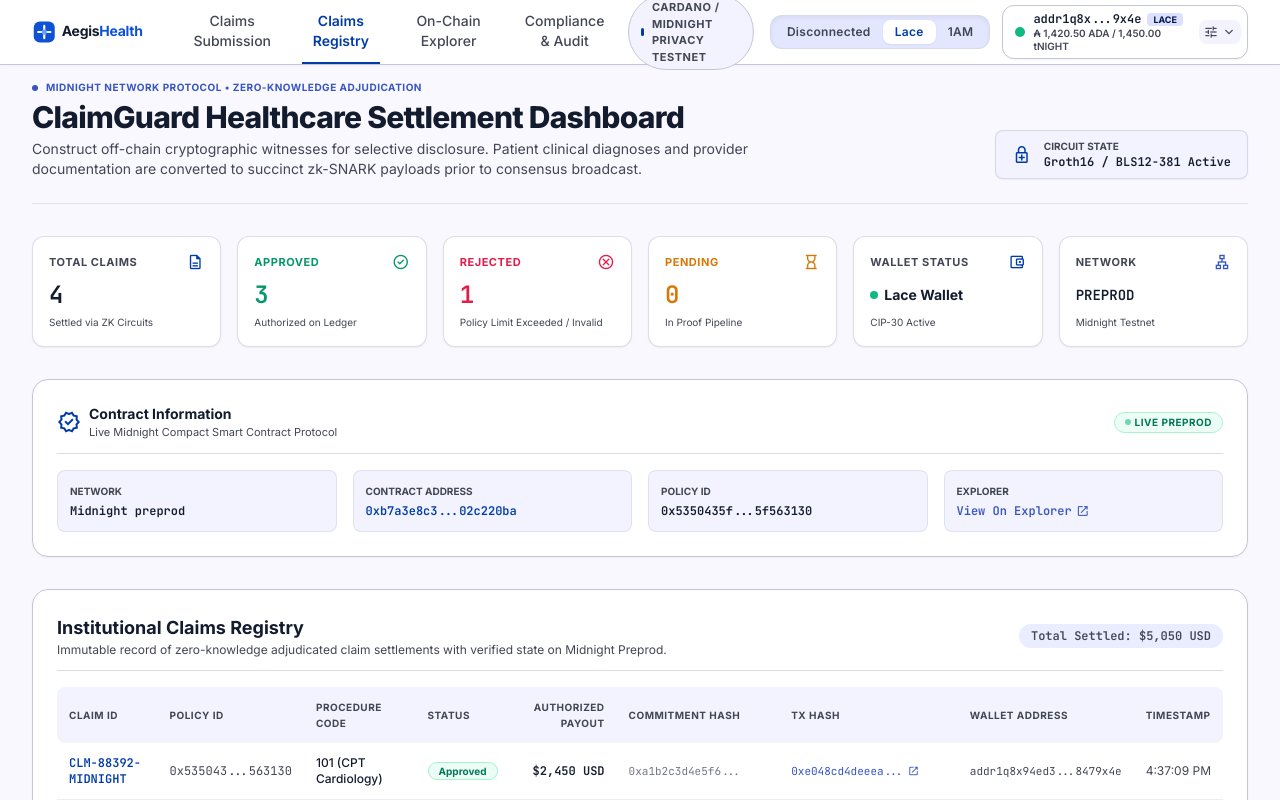
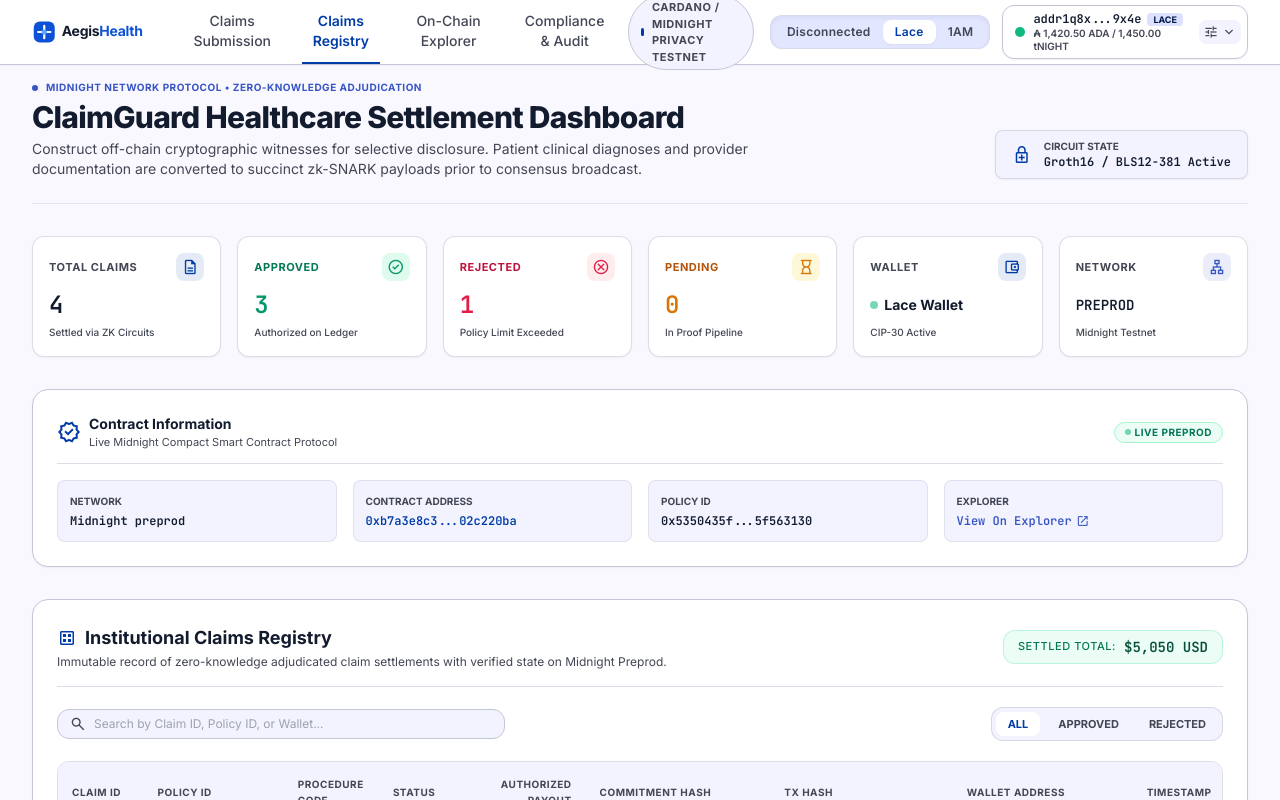
Before and after one commit to mithabavkarakash-coder/claimguard, a React (Vite) app in the folder frontend/: page / in a window 1280 px wide. Both pictures are taken after a click on the button "Claims Registry". Shown: the top 800 px of the page. Built offline with nearby package versions, Linux system fonts and the light colour scheme; no server answers.

Commit message:
style(frontend): enhance UI components with interactive filtering, glassmorphic cards, and hash copy actions

```diff
--- a/frontend/src/components/ClaimsRegistryTable.tsx
+++ b/frontend/src/components/ClaimsRegistryTable.tsx
@@ -1,4 +1,4 @@
-import React from 'react';
+import React, { useState } from 'react';
 
 export type ClaimStatusType = 'Approved' | 'Rejected' | 'Pending' | 'Submitted' | 'Under Review';
 
@@ -25,6 +25,16 @@
 }
 
 export const ClaimsRegistryTable: React.FC<ClaimsRegistryTableProps> = ({ currentClaim }) => {
+  const [searchFilter, setSearchFilter] = useState('');
+  const [statusFilter, setStatusFilter] = useState<string>('ALL');
+  const [copiedField, setCopiedField] = useState<string | null>(null);
+
+  const handleCopy = (text: string, key: string) => {
+    navigator.clipboard.writeText(text);
+    setCopiedField(key);
+    setTimeout(() => setCopiedField(null), 2000);
+  };
+
   const initialRecords: ClaimRegistryRecord[] = [
     {
       id: "CLM-88392-MIDNIGHT",
@@ -72,30 +82,46 @@
     }
   ];
 
+  const filteredRecords = initialRecords.filter((rec) => {
+    const matchesSearch =
+      rec.id.toLowerCase().includes(searchFilter.toLowerCase()) ||
+      rec.policyId.toLowerCase().includes(searchFilter.toLowerCase()) ||
+      rec.procedureCode.toLowerCase().includes(searchFilter.toLowerCase()) ||
+      rec.walletAddress.toLowerCase().includes(searchFilter.toLowerCase());
+
+    const matchesStatus = statusFilter === 'ALL' || rec.status.toUpperCase() === statusFilter;
+
+    return matchesSearch && matchesStatus;
+  });
+
   const getStatusBadge = (status: ClaimStatusType) => {
     switch (status) {
       case 'Approved':
         return (
-          <span className="px-2.5 py-0.5 rounded-full bg-emerald-50 text-emerald-700 font-bold text-[10px] border border-emerald-200">
+          <span className="inline-flex items-center gap-1 px-2.5 py-0.5 rounded-full bg-emerald-50 text-emerald-700 font-bold text-[10px] border border-emerald-200/80 shadow-xs">
+            <span className="w-1.5 h-1.5 rounded-full bg-emerald-500"></span>
             Approved
           </span>
         );
       case 'Rejected':
         return (
-          <span className="px-2.5 py-0.5 rounded-full bg-rose-50 text-rose-700 font-bold text-[10px] border border-rose-200">
+          <span className="inline-flex items-center gap-1 px-2.5 py-0.5 rounded-full bg-rose-50 text-rose-700 font-bold text-[10px] border border-rose-200/80 shadow-xs">
+            <span className="w-1.5 h-1.5 rounded-full bg-rose-500"></span>
             Rejected
           </span>
         );
       case 'Pending':
       case 'Under Review':
         return (
-          <span className="px-2.5 py-0.5 rounded-full bg-amber-50 text-amber-700 font-bold text-[10px] border border-amber-200">
+          <span className="inline-flex items-center gap-1 px-2.5 py-0.5 rounded-full bg-amber-50 text-amber-700 font-bold text-[10px] border border-amber-200/80 shadow-xs">
+            <span className="w-1.5 h-1.5 rounded-full bg-amber-500 animate-pulse"></span>
             {status}
           </span>
         );
       case 'Submitted':
         return (
-          <span className="px-2.5 py-0.5 rounded-full bg-blue-50 text-blue-700 font-bold text-[10px] border border-blue-200">
+          <span className="inline-flex items-center gap-1 px-2.5 py-0.5 rounded-full bg-blue-50 text-blue-700 font-bold text-[10px] border border-blue-200/80 shadow-xs">
+            <span className="w-1.5 h-1.5 rounded-full bg-blue-500"></span>
             Submitted
           </span>
         );
@@ -104,61 +130,129 @@
     }
   };
 
+  const totalSettledAmount = filteredRecords
+    .filter(r => r.status === 'Approved')
+    .reduce((acc, curr) => acc + curr.amount, 0);
+
   return (
-    <div className="bg-surface-container-lowest rounded-2xl p-6 border border-outline-variant shadow-sm space-y-4">
-      <div className="flex flex-col sm:flex-row sm:items-center justify-between gap-2 border-b border-outline-variant/60 pb-3">
+    <div className="bg-surface-container-lowest rounded-2xl p-6 border border-outline-variant shadow-sm space-y-5">
+      {/* Table Title & Summary Header */}
+      <div className="flex flex-col sm:flex-row sm:items-center justify-between gap-4 border-b border-outline-variant/60 pb-4">
         <div>
+          <div className="flex items-center gap-2">
+            <span className="material-symbols-outlined text-primary text-xl">dataset</span>
             <h2 className="text-lg font-bold text-on-surface">Institutional Claims Registry</h2>
-          <p className="text-xs text-on-surface-variant">Immutable record of zero-knowledge adjudicated claim settlements with verified state on Midnight Preprod.</p>
           </div>
-        <span className="px-3 py-1 bg-surface-container text-on-surface-variant text-xs font-mono font-semibold rounded-full self-start sm:self-auto">
-          Total Settled: ${initialRecords.filter(r => r.status === 'Approved').reduce((acc, curr) => acc + curr.amount, 0).toLocaleString()} USD
-        </span>
+          <p className="text-xs text-on-surface-variant mt-0.5">
+            Immutable record of zero-knowledge adjudicated claim settlements with verified state on Midnight Preprod.
+          </p>
+        </div>
+        <div className="flex items-center gap-2 bg-emerald-50 text-emerald-800 px-3.5 py-1.5 rounded-xl border border-emerald-200/70 shadow-2xs self-start sm:self-auto">
+          <span className="text-[11px] font-medium uppercase tracking-wider text-emerald-700">Settled Total:</span>
+          <span className="font-mono text-sm font-bold text-emerald-900 font-tnum">${totalSettledAmount.toLocaleString()} USD</span>
+        </div>
       </div>
 
-      <div className="overflow-x-auto">
+      {/* Filter and Search Bar */}
+      <div className="flex flex-col sm:flex-row items-stretch sm:items-center justify-between gap-3">
+        {/* Search Input */}
+        <div className="relative flex-1 max-w-md">
+          <span className="material-symbols-outlined absolute left-3 top-1/2 -translate-y-1/2 text-on-surface-variant text-[18px]">
+            search
+          </span>
+          <input
+            type="text"
+            value={searchFilter}
+            onChange={(e) => setSearchFilter(e.target.value)}
+            placeholder="Search by Claim ID, Policy ID, or Wallet..."
+            className="w-full pl-9 pr-3 py-1.5 text-xs bg-surface-container-low border border-outline-variant rounded-xl focus:outline-none focus:ring-2 focus:ring-primary/20 focus:border-primary transition-all"
+          />
+        </div>
+
+        {/* Status Filter Buttons */}
+        <div className="flex items-center gap-1.5 bg-surface-container-low p-1 rounded-xl border border-outline-variant/60 self-start sm:self-auto">
+          {['ALL', 'APPROVED', 'REJECTED'].map((st) => (
+            <button
+              key={st}
+              onClick={() => setStatusFilter(st)}
+              className={`px-3 py-1 text-[11px] font-bold rounded-lg transition-all cursor-pointer ${
+                statusFilter === st
+                  ? 'bg-surface-container-lowest text-primary shadow-2xs'
+                  : 'text-on-surface-variant hover:text-on-surface'
+              }`}
+            >
+              {st}
+            </button>
+          ))}
+        </div>
+      </div>
+
+      {/* Registry Table */}
+      <div className="overflow-x-auto rounded-xl border border-outline-variant/60">
         <table className="w-full text-left text-xs font-sans">
           <thead className="bg-surface-container-low text-on-surface-variant uppercase text-[10px] font-bold tracking-wider">
             <tr>
-              <th className="p-3 rounded-l-lg">Claim ID</th>
-              <th className="p-3">Policy ID</th>
-              <th className="p-3">Procedure Code</th>
-              <th className="p-3">Status</th>
-              <th className="p-3 text-right">Authorized Payout</th>
-              <th className="p-3">Commitment Hash</th>
-              <th className="p-3">Tx Hash</th>
-              <th className="p-3">Wallet Address</th>
-              <th className="p-3 rounded-r-lg">Timestamp</th>
+              <th className="p-3.5">Claim ID</th>
+              <th className="p-3.5">Policy ID</th>
+              <th className="p-3.5">Procedure Code</th>
+              <th className="p-3.5">Status</th>
+              <th className="p-3.5 text-right">Authorized Payout</th>
+              <th className="p-3.5">Commitment Hash</th>
+              <th className="p-3.5">Tx Hash</th>
+              <th className="p-3.5">Wallet Address</th>
+              <th className="p-3.5">Timestamp</th>
             </tr>
           </thead>
-          <tbody className="divide-y divide-outline-variant/30">
-            {initialRecords.map((rec) => (
-              <tr key={rec.id} className="hover:bg-surface-container-low/60 transition-colors">
-                <td className="p-3 font-mono font-bold text-primary">{rec.id}</td>
-                <td className="p-3 font-mono text-on-surface-variant">{rec.policyId}</td>
-                <td className="p-3 font-medium text-on-surface">{rec.procedureCode}</td>
-                <td className="p-3">
-                  {getStatusBadge(rec.status)}
-                </td>
-                <td className="p-3 text-right font-mono font-bold text-on-surface font-tnum">
+          <tbody className="divide-y divide-outline-variant/30 bg-surface-container-lowest">
+            {filteredRecords.length > 0 ? (
+              filteredRecords.map((rec) => (
+                <tr key={rec.id} className="hover:bg-slate-50/80 transition-colors">
+                  <td className="p-3.5 font-mono font-bold text-primary">{rec.id}</td>
+                  <td className="p-3.5 font-mono text-on-surface-variant text-[11px]">{rec.policyId}</td>
+                  <td className="p-3.5 font-medium text-on-surface">{rec.procedureCode}</td>
+                  <td className="p-3.5">{getStatusBadge(rec.status)}</td>
+                  <td className="p-3.5 text-right font-mono font-bold text-on-surface font-tnum">
                     ${rec.amount.toLocaleString()} USD
                   </td>
-                <td className="p-3 font-mono text-outline text-[11px]">{rec.commitment}</td>
-                <td className="p-3 font-mono text-secondary text-[11px]">
+                  <td className="p-3.5 font-mono text-slate-500 text-[11px]">
+                    <div className="flex items-center gap-1">
+                      <span>{rec.commitment}</span>
+                      <button
+                        onClick={() => handleCopy(rec.commitment, `cm-${rec.id}`)}
+                        className="text-slate-400 hover:text-primary transition-colors cursor-pointer"
+                        title="Copy Commitment Hash"
+                      >
+                        <span className="material-symbols-outlined text-[14px]">
+                          {copiedField === `cm-${rec.id}` ? 'check' : 'content_copy'}
+                        </span>
+                      </button>
+                    </div>
+                  </td>
+                  <td className="p-3.5 font-mono text-secondary text-[11px]">
                     <a
                       href={`https://preprod.midnight.network/tx/${rec.txHash}`}
                       target="_blank"
                       rel="noopener noreferrer"
-                    className="hover:underline flex items-center gap-1"
+                      className="hover:underline inline-flex items-center gap-1 font-medium"
                     >
                       <span>{rec.txHash}</span>
                       <span className="material-symbols-outlined text-[12px]">open_in_new</span>
                     </a>
                   </td>
-                <td className="p-3 font-mono text-on-surface-variant text-[11px]">{rec.walletAddress}</td>
-                <td className="p-3 text-on-surface-variant whitespace-nowrap">{rec.timestamp}</td>
+                  <td className="p-3.5 font-mono text-on-surface-variant text-[11px]">{rec.walletAddress}</td>
+                  <td className="p-3.5 text-on-surface-variant whitespace-nowrap text-[11px] font-mono">{rec.timestamp}</td>
                 </tr>
-            ))}
+              ))
+            ) : (
+              <tr>
+                <td colSpan={9} className="p-8 text-center text-on-surface-variant">
+                  <div className="flex flex-col items-center gap-2">
+                    <span className="material-symbols-outlined text-slate-300 text-3xl">filter_alt_off</span>
+                    <p className="text-xs font-medium">No matching claim records found.</p>
+                  </div>
+                </td>
+              </tr>
+            )}
           </tbody>
         </table>
       </div>
--- a/frontend/src/components/DashboardStatsOverview.tsx
+++ b/frontend/src/components/DashboardStatsOverview.tsx
@@ -24,88 +24,100 @@
   return (
     <div className="grid grid-cols-2 md:grid-cols-3 lg:grid-cols-6 gap-4">
       {/* Total Claims */}
-      <div className="bg-surface-container-lowest rounded-xl p-4 border border-outline-variant/60 shadow-sm flex flex-col justify-between">
+      <div className="bg-surface-container-lowest rounded-xl p-4 border border-outline-variant/60 shadow-sm glass-card flex flex-col justify-between">
         <div className="flex items-center justify-between text-on-surface-variant text-[11px] font-bold uppercase tracking-wider">
           <span>Total Claims</span>
+          <div className="w-7 h-7 rounded-lg bg-primary/10 flex items-center justify-center">
             <span className="material-symbols-outlined text-[18px] text-primary">description</span>
           </div>
-        <div className="mt-2 text-2xl font-extrabold text-on-surface font-mono">
+        </div>
+        <div className="mt-2 text-2xl font-extrabold text-on-surface font-mono font-tnum">
           {totalClaimsCount}
         </div>
-        <div className="text-[10px] text-on-surface-variant mt-1">
+        <div className="text-[10px] text-on-surface-variant mt-1 font-medium">
           Settled via ZK Circuits
         </div>
       </div>
 
       {/* Approved Claims */}
-      <div className="bg-surface-container-lowest rounded-xl p-4 border border-outline-variant/60 shadow-sm flex flex-col justify-between">
-        <div className="flex items-center justify-between text-emerald-600 text-[11px] font-bold uppercase tracking-wider">
+      <div className="bg-surface-container-lowest rounded-xl p-4 border border-outline-variant/60 shadow-sm glass-card flex flex-col justify-between">
+        <div className="flex items-center justify-between text-emerald-700 text-[11px] font-bold uppercase tracking-wider">
           <span>Approved</span>
+          <div className="w-7 h-7 rounded-lg bg-emerald-100/70 flex items-center justify-center">
             <span className="material-symbols-outlined text-[18px] text-emerald-600">check_circle</span>
           </div>
-        <div className="mt-2 text-2xl font-extrabold text-emerald-600 font-mono">
+        </div>
+        <div className="mt-2 text-2xl font-extrabold text-emerald-600 font-mono font-tnum">
           {approvedCount}
         </div>
-        <div className="text-[10px] text-on-surface-variant mt-1">
+        <div className="text-[10px] text-on-surface-variant mt-1 font-medium">
           Authorized on Ledger
         </div>
       </div>
 
       {/* Rejected Claims */}
-      <div className="bg-surface-container-lowest rounded-xl p-4 border border-outline-variant/60 shadow-sm flex flex-col justify-between">
-        <div className="flex items-center justify-between text-rose-600 text-[11px] font-bold uppercase tracking-wider">
+      <div className="bg-surface-container-lowest rounded-xl p-4 border border-outline-variant/60 shadow-sm glass-card flex flex-col justify-between">
+        <div className="flex items-center justify-between text-rose-700 text-[11px] font-bold uppercase tracking-wider">
           <span>Rejected</span>
+          <div className="w-7 h-7 rounded-lg bg-rose-100/70 flex items-center justify-center">
             <span className="material-symbols-outlined text-[18px] text-rose-600">cancel</span>
           </div>
-        <div className="mt-2 text-2xl font-extrabold text-rose-600 font-mono">
+        </div>
+        <div className="mt-2 text-2xl font-extrabold text-rose-600 font-mono font-tnum">
           {rejectedCount}
         </div>
-        <div className="text-[10px] text-on-surface-variant mt-1">
-          Policy Limit Exceeded / Invalid
+        <div className="text-[10px] text-on-surface-variant mt-1 font-medium">
+          Policy Limit Exceeded
         </div>
       </div>
 
       {/* Pending Claims */}
-      <div className="bg-surface-container-lowest rounded-xl p-4 border border-outline-variant/60 shadow-sm flex flex-col justify-between">
-        <div className="flex items-center justify-between text-amber-600 text-[11px] font-bold uppercase tracking-wider">
+      <div className="bg-surface-container-lowest rounded-xl p-4 border border-outline-variant/60 shadow-sm glass-card flex flex-col justify-between">
+        <div className="flex items-center justify-between text-amber-700 text-[11px] font-bold uppercase tracking-wider">
           <span>Pending</span>
+          <div className="w-7 h-7 rounded-lg bg-amber-100/70 flex items-center justify-center">
             <span className="material-symbols-outlined text-[18px] text-amber-600">hourglass_empty</span>
           </div>
-        <div className="mt-2 text-2xl font-extrabold text-amber-600 font-mono">
+        </div>
+        <div className="mt-2 text-2xl font-extrabold text-amber-600 font-mono font-tnum">
           {pendingCount}
         </div>
-        <div className="text-[10px] text-on-surface-variant mt-1">
+        <div className="text-[10px] text-on-surface-variant mt-1 font-medium">
           In Proof Pipeline
         </div>
       </div>
 
       {/* Wallet Status */}
-      <div className="bg-surface-container-lowest rounded-xl p-4 border border-outline-variant/60 shadow-sm flex flex-col justify-between">
+      <div className="bg-surface-container-lowest rounded-xl p-4 border border-outline-variant/60 shadow-sm glass-card flex flex-col justify-between">
         <div className="flex items-center justify-between text-on-surface-variant text-[11px] font-bold uppercase tracking-wider">
-          <span>Wallet Status</span>
+          <span>Wallet</span>
+          <div className="w-7 h-7 rounded-lg bg-primary/10 flex items-center justify-center">
             <span className="material-symbols-outlined text-[18px] text-primary">account_balance_wallet</span>
           </div>
+        </div>
         <div className="mt-2 flex items-center gap-1.5">
-          <span className={`w-2 h-2 rounded-full ${walletConnected ? 'bg-emerald-500' : 'bg-rose-500'}`}></span>
+          <span className={`w-2 h-2 rounded-full ${walletConnected ? 'bg-emerald-500 animate-pulse' : 'bg-rose-500'}`}></span>
           <span className="text-sm font-bold text-on-surface truncate">
             {walletConnected ? (walletProvider ? `${walletProvider} Wallet` : 'Connected') : 'Disconnected'}
           </span>
         </div>
-        <div className="text-[10px] text-on-surface-variant mt-1 truncate">
+        <div className="text-[10px] text-on-surface-variant mt-1 truncate font-medium">
           {walletConnected ? 'CIP-30 Active' : 'Connect Wallet'}
         </div>
       </div>
 
       {/* Network Status */}
-      <div className="bg-surface-container-lowest rounded-xl p-4 border border-outline-variant/60 shadow-sm flex flex-col justify-between">
+      <div className="bg-surface-container-lowest rounded-xl p-4 border border-outline-variant/60 shadow-sm glass-card flex flex-col justify-between">
         <div className="flex items-center justify-between text-on-surface-variant text-[11px] font-bold uppercase tracking-wider">
           <span>Network</span>
+          <div className="w-7 h-7 rounded-lg bg-secondary/10 flex items-center justify-center">
             <span className="material-symbols-outlined text-[18px] text-secondary">lan</span>
+          </div>
         </div>
         <div className="mt-2 text-sm font-bold text-on-surface font-mono truncate">
           {contractConfig.network.toUpperCase()}
         </div>
-        <div className="text-[10px] text-on-surface-variant mt-1 truncate">
+        <div className="text-[10px] text-on-surface-variant mt-1 truncate font-medium">
           Midnight Testnet
         </div>
       </div>
--- a/frontend/src/index.css
+++ b/frontend/src/index.css
@@ -5,8 +5,8 @@
   }
   body {
     overscroll-behavior: none;
-    background-color: #faf8ff;
-    color: #131b2e;
+    background-color: #f7f9fc;
+    color: #0f172a;
     font-family: 'Inter', system-ui, -apple-system, sans-serif;
   }
 }
@@ -17,14 +17,34 @@
 }
 
 .glass-panel {
-  background: #ffffff;
-  border: 1px solid #c3c6d7;
+  background: rgba(255, 255, 255, 0.85);
+  backdrop-filter: blur(12px);
+  -webkit-backdrop-filter: blur(12px);
+  border: 1px solid rgba(226, 232, 240, 0.8);
   border-radius: 1rem;
-  box-shadow: 0 1px 3px 0 rgba(15, 23, 42, 0.04), 0 1px 2px -1px rgba(15, 23, 42, 0.02);
+  box-shadow: 0 4px 20px -2px rgba(15, 23, 42, 0.05), 0 2px 6px -1px rgba(15, 23, 42, 0.03);
+}
+
+.glass-card {
+  transition: all 0.25s cubic-bezier(0.16, 1, 0.3, 1);
+}
+
+.glass-card:hover {
+  transform: translateY(-2px);
+  box-shadow: 0 12px 28px -4px rgba(15, 23, 42, 0.08), 0 4px 12px -2px rgba(15, 23, 42, 0.04);
 }
 
 .code-font {
-  font-family: 'JetBrains Mono', monospace;
+  font-family: 'JetBrains Mono', 'Fira Code', monospace;
+}
+
+@keyframes pulseGlow {
+  0%, 100% { opacity: 0.4; transform: scale(1); }
+  50% { opacity: 0.8; transform: scale(1.03); }
+}
+
+.animate-pulse-glow {
+  animation: pulseGlow 3s ease-in-out infinite;
 }
 
 ::-webkit-scrollbar {
@@ -32,12 +52,12 @@
   height: 6px;
 }
 ::-webkit-scrollbar-track {
-  background: #f2f3ff;
+  background: #f1f5f9;
 }
 ::-webkit-scrollbar-thumb {
-  background: #c3c6d7;
+  background: #cbd5e1;
   border-radius: 4px;
 }
 ::-webkit-scrollbar-thumb:hover {
-  background: #737686;
+  background: #94a3b8;
 }
```
Also changed, not shown: 1 other file (tests, documents, lock files or other folders). Lines whose indentation alone changed are shown as unchanged.
